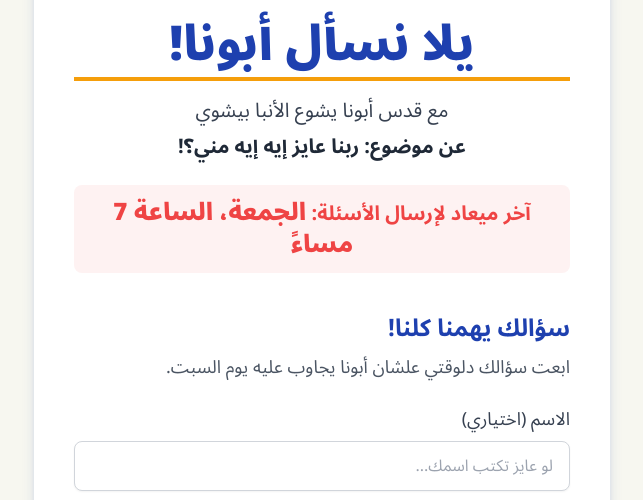
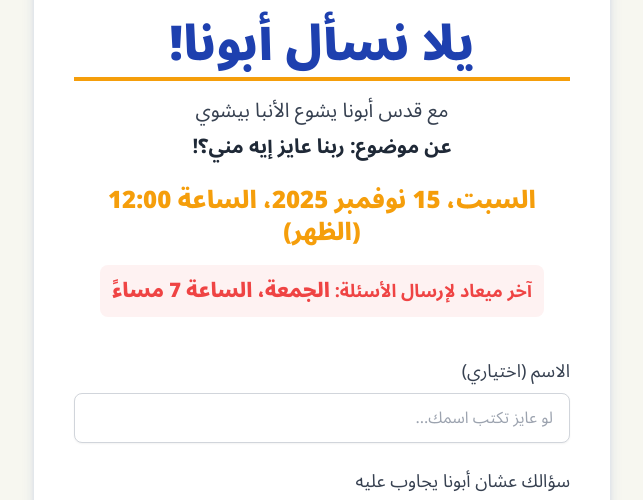
Before and after one commit to josephhk-1/ECF, a plain HTML site: page index.html in a window 1280 px wide. Shown: the part 247-747 px from the top of the page, without its empty margins (318-961 px from the left). Drawn offline with nearby package versions, Linux system fonts and the light colour scheme.

Commit message:
Refactor form structure and update submission URL
Removed form headings and subheadings, updated success message handling, and changed form submission URL to Formspree.

```diff
--- a/index.html
+++ b/index.html
@@ -70,8 +70,13 @@
             'main-title': { ar: 'يلا نسأل أبونا!', fr: 'Posez votre Question au Père !' },
             'sub-title': { ar: 'مع قدس أبونا يشوع الأنبا بيشوي', fr: 'Avec le Rév. Père Yéshoua El Anba Bichoy' },
             'subject-title': {
-                ar: 'عن موضوع: ربنا عايز إيه إيه مني؟!',
+                ar: 'عن موضوع: ربنا عايز إيه مني؟!',
                 fr: 'Sur le thème : Qu\'est-ce que Dieu veut de moi ?!'
+            },
+            // موعد الاجتماع الجديد (السبت 15 نوفمبر)
+            'meeting-time-date': {
+                ar: 'السبت، 15 نوفمبر 2025، الساعة 12:00 (الظهر)',
+                fr: 'Samedi, 15 Novembre 2025, 12h00 (Midi)'
             },
             'deadline-text': {
                 ar: 'آخر ميعاد لإرسال الأسئلة:',
@@ -80,11 +85,6 @@
             'deadline-time': { ar: 'الجمعة، الساعة 7 مساءً', fr: 'Vendredi, 19h00' },
 
             // Form
-            'form-heading': { ar: 'سؤالك يهمنا كلنا!', fr: 'Votre question nous intéresse !' },
-            'form-subheading': {
-                ar: 'ابعت سؤالك دلوقتي علشان أبونا يجاوب عليه يوم السبت.',
-                fr: 'Envoyez votre question maintenant pour que le Père puisse y répondre samedi.'
-            },
             'name-label': { ar: 'الاسم (اختياري)', fr: 'Votre Nom (Optionnel)' },
             'name-placeholder': { ar: 'لو عايز تكتب اسمك...', fr: 'Écrivez votre nom si vous le souhaitez...' },
             'question-label': { ar: 'سؤالك عشان أبونا يجاوب عليه', fr: 'Votre question pour le Père' },
@@ -93,19 +93,18 @@
 
             // Messages
             'msg-empty': { ar: 'يا ريت تكتب سؤالك الأول.', fr: 'Veuillez écrire votre question d\'abord.' },
-            'msg-success-header': { ar: 'Merci gdn', fr: 'Merci gdn' }, // تم حذف علامة التعجب
-            'msg-success-body': { ar: 'سؤالك اتبعت خلاص 😉', fr: 'C\'est envoyé, merci 😉' }, // تم تعديل النص مع الإيموجي
+            'msg-success-header': { ar: 'Merci gdn', fr: 'Merci gdn' }, // بدون علامة تعجب
+            'msg-success-body': { ar: 'سؤالك اتبعت خلاص 😉', fr: 'C\'est envoyé, merci 😉' }, // مع الإيموجي
             'msg-success-footer-base': { ar: 'مستنيينك يوم السبت', fr: 'On vous attend ce Samedi' }, // النص الأساسي بدون اسم
             'msg-error': { ar: 'حصلت مشكلة في الإرسال. يا ريت تحاول تاني.', fr: 'Un problème est survenu lors de l\'envoi. Veuillez réessayer.' },
 
             // Footer
-            'footer-phrase': { ar: 'مستنيينكم يوم السبت', fr: 'On vous attend ce Samedi' },
             'footer-church': { ar: 'كنيسة السيدة العذراء للأقباط الأرثوذكس (باريس 20)', fr: 'Église Notre-Dame des Coptes (Paris 20e)' },
             'footer-service': { ar: 'اجتماع ECF | شباب الأقباط في فرنسا', fr: 'Rassemblement ECF | Étudiants Coptes en France' }
         };
 
         let currentLang = 'ar';
-        let submittedName = ''; // Global variable to store the name for personalization
+        let submittedName = '';
 
         function updateContent(lang) {
             currentLang = lang;
@@ -149,7 +148,6 @@
                         personalizedText = `On vous attend ${submittedName} ce Samedi`;
                     }
                 } else {
-                    // إذا لم يتم كتابة الاسم
                     personalizedText = texts['msg-success-footer-base'][lang];
                 }
                 successFooter.textContent = personalizedText;
@@ -200,20 +198,20 @@
             <p id="subject-title" class="text-xl font-bold text-gray-800 mt-2">
                 عن موضوع: ربنا عايز إيه مني؟!
             </p>
-            <p class="text-xl font-bold text-red-500 mt-6 bg-red-50 p-3 rounded-lg inline-block">
+            <!-- موعد الاجتماع الجديد -->
+            <p class="text-2xl font-black text-coptic-gold mt-6 mb-4">
+                <span id="meeting-time-date">السبت، 15 نوفمبر 2025، الساعة 12:00 (الظهر)</span>
+            </p>
+            <!-- آخر ميعاد لإرسال الأسئلة -->
+            <p class="text-lg font-bold text-red-500 bg-red-50 p-3 rounded-lg inline-block">
                 <span id="deadline-text">آخر ميعاد لإرسال الأسئلة:</span>
-                <span id="deadline-time" class="text-2xl font-black">الجمعة، الساعة 7 مساءً</span>
+                <span id="deadline-time" class="text-xl font-black">الجمعة، الساعة 7 مساءً</span>
             </p>
         </header>
 
         <!-- Formulaire de soumission (caché après succès) -->
         <section id="form-section" class="mt-8 transition-opacity duration-500">
-            <h2 id="form-heading" class="text-2xl font-bold text-coptic-blue mb-2">
-                سؤالك يهمنا كلنا!
-            </h2>
-            <p id="form-subheading" class="text-lg font-normal text-gray-600 mb-6">
-                ابعت سؤالك دلوقتي علشان أبونا يجاوب عليه يوم السبت.
-            </p>
+            <!-- تمت إزالة العناوين هنا بناءً على طلب المستخدم -->
 
             <form id="questionForm" class="space-y-6">
 
@@ -245,7 +243,7 @@
                     </svg>
                 </button>
 
-                <!-- Message d'erreur simple -->
+                <!-- Message d'erreur بسيط -->
                 <div id="messageBox" class="p-4 mt-4 rounded-lg text-center hidden font-semibold" role="alert"></div>
 
             </form>
@@ -255,7 +253,7 @@
         <section id="success-section" class="hidden text-center py-10 animate-scale-in">
             <!-- Icone de succès animé -->
             <svg class="mx-auto w-24 h-24 text-coptic-gold animate-bounce" fill="none" stroke="currentColor" stroke-width="2" viewBox="0 0 24 24" xmlns="http://www.w3.org/2000/svg">
-                <path stroke-linecap="round" stroke-linejoin="round" d="M9 12l2 2 4-4m6 2a9 9 0 11-18 0 9 9 0 0118 0z"></path>
+                <path stroke-linecap="round" stroke-linejoin="round" stroke-width="2" d="M9 12l2 2 4-4m6 2a9 9 0 11-18 0 9 9 0 0118 0z"></path>
             </svg>
 
             <h3 id="msg-success-header" class="text-4xl font-extrabold text-coptic-blue mt-6 mb-4">
@@ -274,7 +272,7 @@
         </section>
 
 
-        <!-- Pied de page (بالعامية المصرية) -->
+        <!-- Pied de page (Footer) -->
         <footer class="text-center mt-12 pt-6 border-t border-gray-200">
             <p id="footer-service" class="text-lg font-bold text-coptic-blue mt-2">
                 اجتماع ECF | شباب الأقباط في فرنسا
@@ -287,15 +285,14 @@
 
     </div>
 
-    <!-- Script de soumission vers FormSubmit (pour envoi à l'email) -->
+    <!-- Script de soumission vers Formspree -->
     <script>
         // **********************************************************
-        // *** ⚠️ ÉTAPE CRUCIALE: REMPLACEZ CET URL APRES VERIFICATION DE L'EMAIL ⚠️ ***
+        // *** ⚠️ Formspree Action URL ***
         // **********************************************************
-        // هذا الرابط مُعدّ للإرسال مباشرة إلى eng.joseph.h.kamal@gmail.com
-        const ACTION_URL = 'https://formsubmit.co/eng.joseph.h.kamal@gmail.com';
+        // هذا الرابط مُعدّ للإرسال مباشرة إلى Formspree بالكود الخاص بك (mblqllyd)
+        const ACTION_URL = 'https://formspree.io/f/mblqllyd';
         const EMAIL_RECEIVER = 'eng.joseph.h.kamal@gmail.com';
-        const EMAIL_SUBJECT = 'يلا نسأل أبونا - سؤال جديد';
         // **********************************************************
 
         const form = document.getElementById('questionForm');
@@ -333,12 +330,10 @@
                 return;
             }
 
-            // Construction des données pour FormSubmit
+            // Construction des données لـ Formspree
             const formData = new FormData();
-            formData.append('_subject', EMAIL_SUBJECT); // Titre de l'email
-            formData.append('_replyto', EMAIL_RECEIVER); // Optionnel: للرد
 
-            // Champs de l'utilisateur
+            // Formspree يتطلب تسمية الحقول
             formData.append('الاسم (Name)', name || (currentLang === 'ar' ? 'لم يذكر اسمه' : 'Anonymous'));
             formData.append('السؤال (Question)', question);
 
@@ -348,40 +343,42 @@
                 const response = await fetch(ACTION_URL, {
                     method: 'POST',
                     body: formData,
+                    headers: {
+                        'Accept': 'application/json'
+                    }
                 });
 
-                // FormSubmit renvoie un succès (أو redirection)
-
+                if (response.ok) {
                     // 1. التخصيص بالاسم
                     const successFooter = document.getElementById('msg-success-footer');
                     let personalizedFooterText;
 
                     if (name) {
-                    // التخصيص حسب اللغة (سواء عربي أو فرنسي)
                         if (currentLang === 'ar') {
                             personalizedFooterText = `مستنيينك يا ${name} يوم السبت`;
                         } else {
                             personalizedFooterText = `On vous attend ${name} ce Samedi`;
                         }
                     } else {
-                    // استخدام النص الأساسي إذا لم يكتب الاسم
                         personalizedFooterText = texts['msg-success-footer-base'][currentLang];
                     }
 
-                // حفظ الاسم في المتغير العام لتحديث اللغة لاحقاً (إن حدث تبديل)
                     submittedName = name;
-
-                // وضع النص المخصص
                     successFooter.textContent = personalizedFooterText;
 
                     // 2. إخفاء الفورم وإظهار رسالة النجاح المتحركة
                     formSection.classList.add('hidden');
                     successSection.classList.remove('hidden');
+                    form.reset();
+
+                } else {
+                    // في حالة وجود خطأ في إرسال Formspree
+                    displayMessage(texts['msg-error'][currentLang], false);
+                }
 
             } catch (error) {
                 console.error('Submission error:', error);
                 displayMessage(texts['msg-error'][currentLang], false);
-                formSection.classList.remove('hidden'); // إظهار الفورم مرة أخرى في حالة الخطأ
             } finally {
                 setSubmitting(false);
             }
```
Lines whose indentation alone changed are shown as unchanged.
